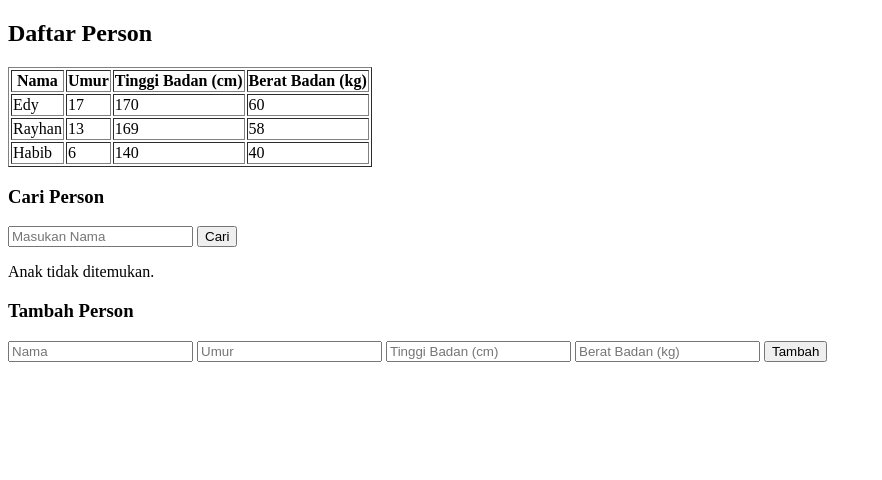
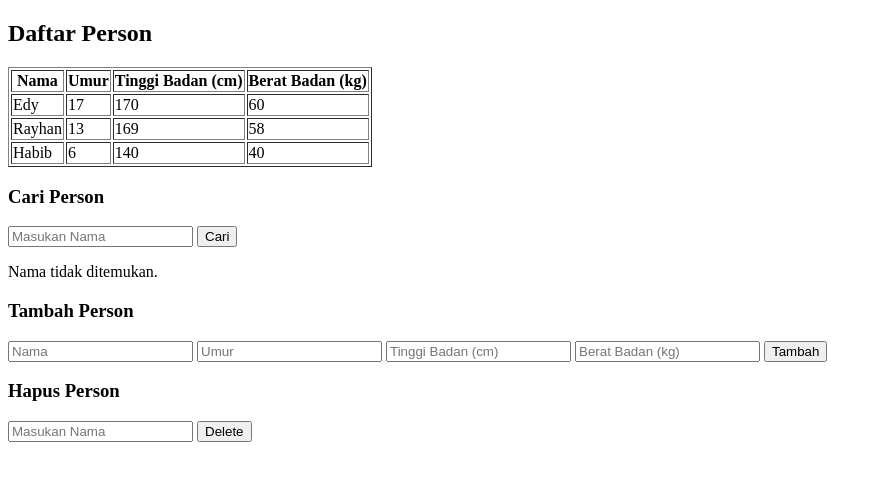
Before and after one commit to EDY1324/belajar-js3, a plain HTML site: page index.html in a window 1280 px wide. Both pictures are taken after a click on the button "Cari". Shown: the whole page, without its empty margins (0-882 px from the left). Drawn offline with Linux system fonts and the light colour scheme.

Commit message:
Perbaruan, Menambahkan Delete

```diff
--- a/index.html
+++ b/index.html
@@ -29,6 +29,11 @@
         <input type="number" id="weight" placeholder="Berat Badan (kg)">
         <button onclick="tambah()">Tambah</button>
 
+        <h3>Hapus Person</h3>
+        <input type="text" id="deleteName" placeholder="Masukan Nama">
+        <button onclick="hapus()">Delete</button>
+        <p id="deleteResult"></p>
+
         <script src="script.js"></script>
     </body>
 </html>
--- a/script.js
+++ b/script.js
@@ -6,7 +6,7 @@ function person (name,age,height,weight) {
     this.weight = weight;
 }
 // membuat array yang berisikan object
-const anak = [
+const keluarga = [
     new person ("Edy", 17, 170, 60),
     new person ("Rayhan", 13, 169, 58),
     new person ("Habib", 6, 140, 40)
@@ -14,7 +14,7 @@ const anak = [
 // Menampilkan dengan menggunakan Pengulangan
 function tampilkan() {
 let text = "";
-anak.forEach(a => {
+keluarga.forEach(a => {
     text += `<tr>
                 <td>${a.name}</td>
                 <td>${a.age}</td>
@@ -27,12 +27,12 @@ document.getElementById("output").innerHTML = text;
 //membuat fungsi mencari nama anak
 function cari() {
     let searchName = document.getElementById("searchName").value.toLowerCase();
-    let found = anak.find(a => a.name.toLowerCase() === searchName);
+    let found = keluarga.find(a => a.name.toLowerCase() === searchName);
 
     if (found) {
         document.getElementById("searchResult").innerHTML = `Nama : ${found.name}, Umur: ${found.age} Tahun, TB: ${found.height} cm, BB: ${found.weight} kg.`;
     } else {
-        document.getElementById("searchResult").innerHTML = "Anak tidak ditemukan.";
+        document.getElementById("searchResult").innerHTML = "Nama tidak ditemukan.";
     }
 }
 //membuat fungsi menambahkan anak
@@ -43,10 +43,23 @@ function tambah() {
     let weight = document.getElementById("weight").value;
 
     if (name && age && height && weight) {
-        anak.push(new person(name, parseInt(age), parseInt(height), parseInt(weight)));
+        keluarga.push(new person(name, parseInt(age), parseInt(height), parseInt(weight)));
         tampilkan();
     } else {
         alert("Harap isi semua data!");
     }
 }
+
+function hapus() {
+    let deleteName = document.getElementById("deleteName").value.toLowerCase();
+    let index = keluarga.findIndex(a => a.name.toLowerCase() === deleteName);
+
+    if (index !== -1) {
+        keluarga.splice(index, 1);
+        tampilkan();
+        document.getElementById("deleteResult").innerHTML = "Nama Berhasil di Hapus.";
+    } else {
+        document.getElementById("deleteResult").innerHTML = "Nama Tidak berhasil di hapus.";
+    }
+}
 tampilkan();
```
